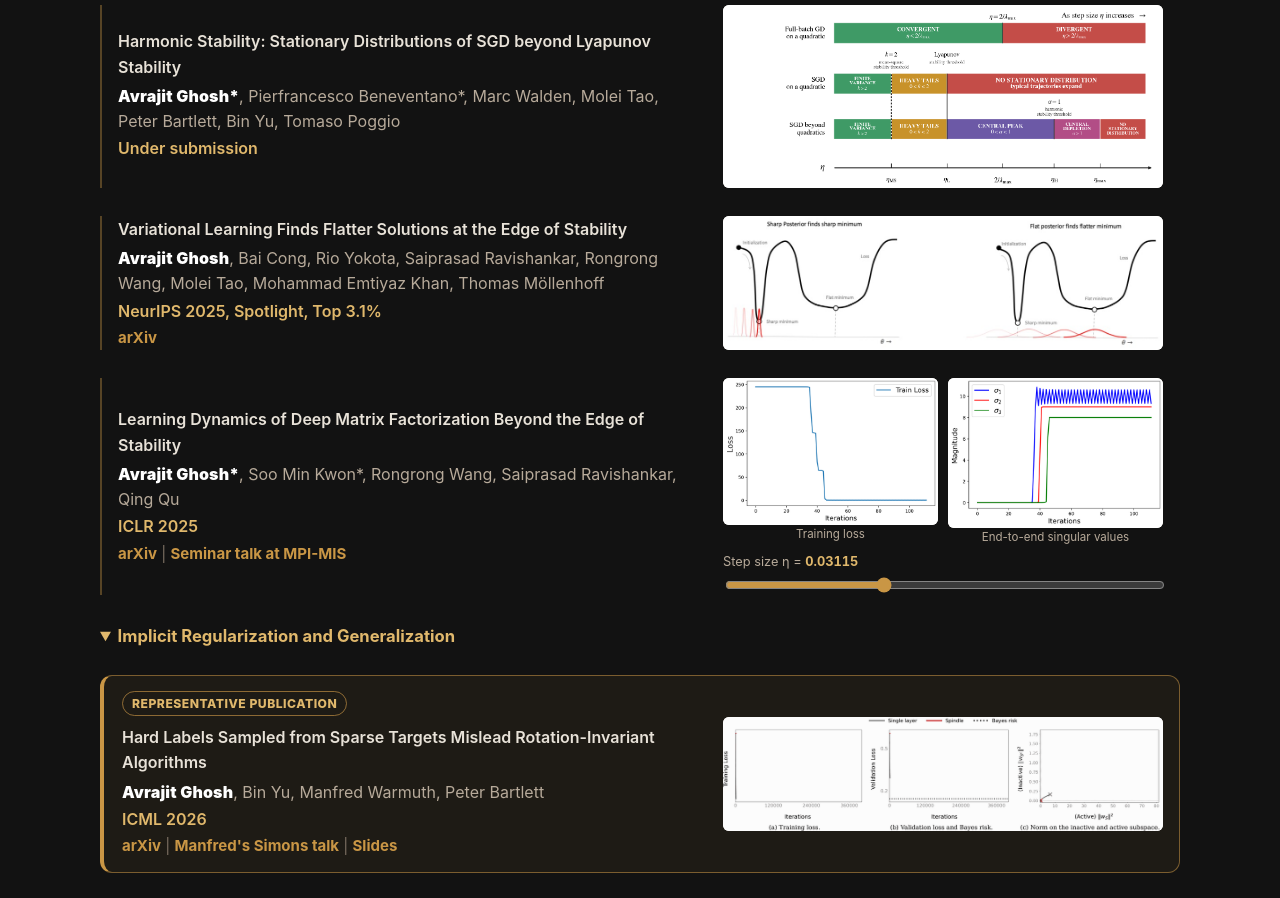
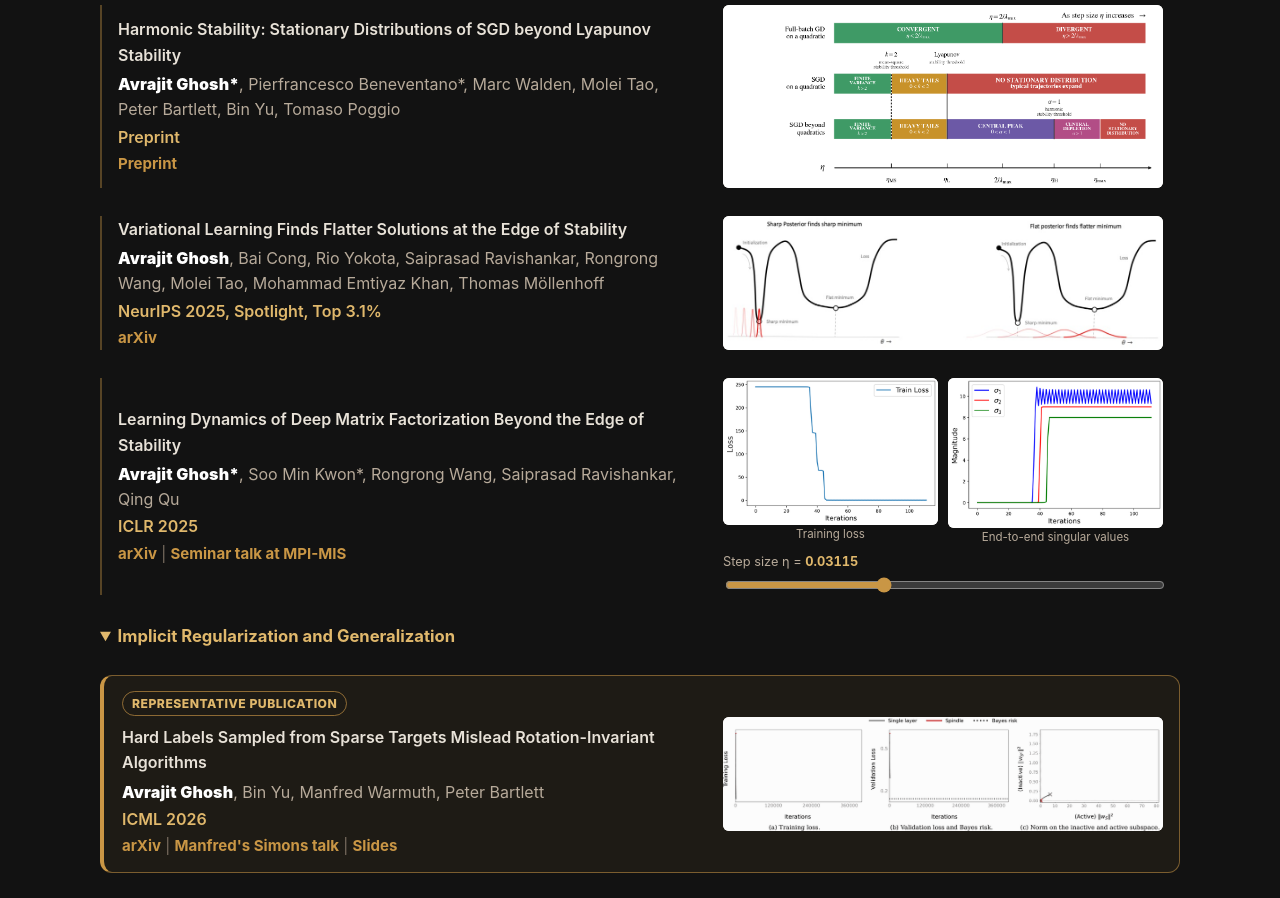
Before and after one commit to Avra98/Avra98.github.io, a plain HTML site: page index.html in a window 1280 px wide. Shown: the part 1380-2278 px from the top of the page. Drawn offline with Linux system fonts and the light colour scheme.

Commit message:
Link the harmonic stability paper to its preprint.
Co-authored-by: Cursor <cursoragent@cursor.com>

```diff
--- a/index.html
+++ b/index.html
@@ -110,7 +110,8 @@
           <div class="paper-copy">
             <h4>Harmonic Stability: Stationary Distributions of SGD beyond Lyapunov Stability</h4>
             <p class="authors"><b class="me" style="font-weight:900; color:#ffffff;">Avrajit Ghosh*</b>, Pierfrancesco Beneventano*, Marc Walden, Molei Tao, Peter Bartlett, Bin Yu, Tomaso Poggio</p>
-            <p class="venue">Under submission</p>
+            <p class="venue">Preprint</p>
+            <p class="paper-links"><a href="https://drive.google.com/file/d/13O0vcYn94WXQMkDoG4o9XzKkOmIorM6K/view" target="_blank" rel="noopener">Preprint</a></p>
           </div>
           <a class="paper-figure-link" href="assets/harmonic-stability.png" target="_blank" rel="noopener"><img class="paper-figure" src="assets/harmonic-stability.png" alt="Step-size regimes for full-batch GD, SGD on a quadratic, and SGD beyond quadratics."></a>
         </article>
```
